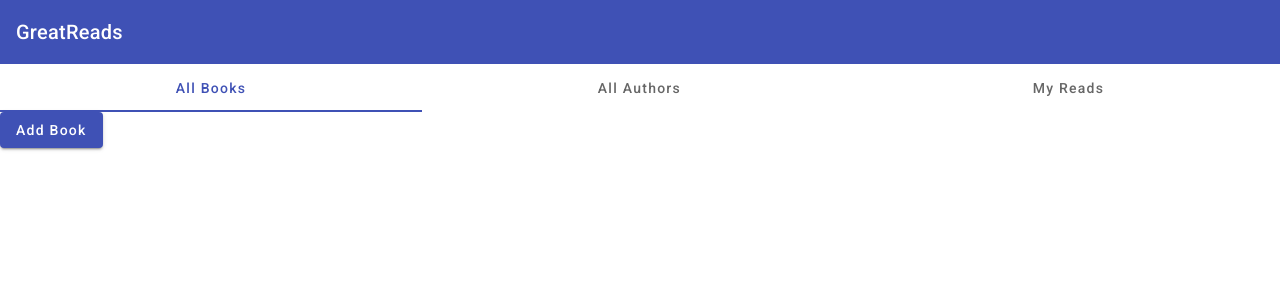
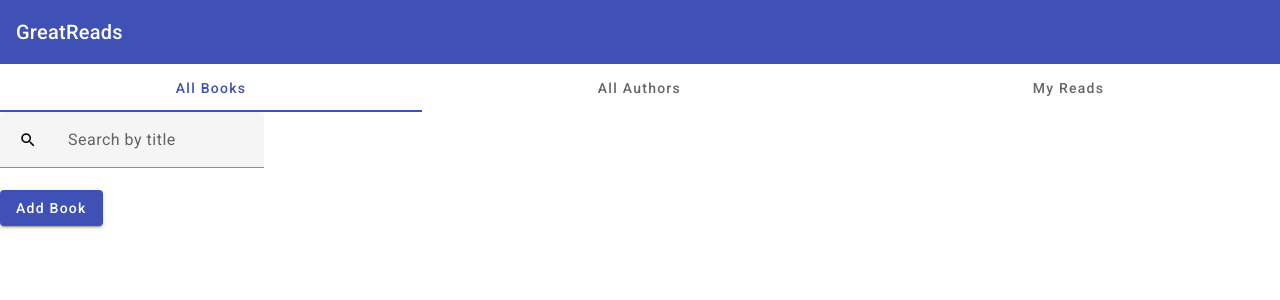
Before and after one commit to rhare26/GreatReads, an Angular app: page /book in a window 1280 px wide. Shown: the top 300 px of the page. Built offline with nearby package versions, Linux system fonts and the light colour scheme; no server answers.

Commit message:
Search bar by book and author, returns book-cards

```diff
--- a/src/app/app.module.ts
+++ b/src/app/app.module.ts
@@ -12,6 +12,7 @@ import { MyReadComponent } from "./my-read/my-read.component";
 import { AddEditMyReadComponent } from './my-read/add-edit-my-read/add-edit-my-read.component';
 import { BookCardComponent } from './book/book-card/book-card.component';
 import { SharedService } from './shared.service';
+import { SearchPipe } from './search.pipe'
 
 import { HttpClientModule } from '@angular/common/http';
 import { FormsModule, ReactiveFormsModule } from '@angular/forms';
@@ -27,6 +28,7 @@ import { MatIconModule } from '@angular/material/icon';
 import { MatListModule } from "@angular/material/list";
 import { MatInputModule } from "@angular/material/input";
 import { MatSelectModule } from "@angular/material/select";
+import { MatAutocompleteModule } from "@angular/material/autocomplete";
 
 @NgModule({
   declarations: [
@@ -40,7 +42,8 @@ import { MatSelectModule } from "@angular/material/select";
     MyReadComponent,
     AddEditMyReadComponent,
     ShowMyReadComponent,
-    BookCardComponent
+    BookCardComponent,
+    SearchPipe
   ],
   imports: [
     BrowserModule,
@@ -58,6 +61,7 @@ import { MatSelectModule } from "@angular/material/select";
     MatListModule,
     MatInputModule,
     MatSelectModule,
+    MatAutocompleteModule
   ],
   providers: [SharedService],
   bootstrap: [AppComponent]
--- a/src/app/book/book.component.html
+++ b/src/app/book/book.component.html
@@ -1,13 +1,22 @@
+<!-- Search bar -->
+<mat-form-field>
+  <input type="string" matInput
+         placeholder="Search by title"
+         name= "search" [(ngModel)]= "searchInput">
+  <button matPrefix mat-button ><mat-icon >search</mat-icon></button>
+</mat-form-field>
+
 <!-- Button to add a new book -->
-<button mat-raised-button color="primary"
+<br><button mat-raised-button color="primary"
         data-bs-toggle="modal" data-bs-target="#exampleModal"
-        (click)="addClick()" data-backdrop="static" data-keyboard="false">
+        (click)="addBook()" data-backdrop="static" data-keyboard="false">
   Add Book
 </button>
 
 <!-- List all books -->
 <app-show-book-list
   [bookList]="bookList"
+  [filterFor]="searchInput"
   (onEditBook)="editBook($event)">
 
 </app-show-book-list>
--- a/src/app/book/book.component.ts
+++ b/src/app/book/book.component.ts
@@ -1,6 +1,6 @@
-import { Component, OnInit } from '@angular/core';
-import {Book} from "../models/book";
-import {SharedService} from "../shared.service";
+import { Component } from '@angular/core';
+import { Book } from "../models/book";
+import { SharedService } from "../shared.service";
 
 @Component({
   selector: 'app-book',
@@ -12,6 +12,7 @@ export class BookComponent {
   bookList: Book[] = [];
   addMode:boolean = false;
   editMode:boolean = false;
+  searchInput: string = "";
 
   constructor(private service:SharedService){}
 
@@ -38,7 +39,4 @@ export class BookComponent {
     });
   }
 
-  addClick() {
-
-  }
 }
--- a/src/app/book/show-book-list/show-book-list.component.html
+++ b/src/app/book/show-book-list/show-book-list.component.html
@@ -1,5 +1,5 @@
 <!-- List of books -->
-<mat-list *ngFor="let book of bookList">
+<mat-list *ngFor="let book of bookList | search:filterFor">
   <app-book-card
     [book]="book"
     (onEditBook)="editBook(book)"
--- a/src/app/book/show-book-list/show-book-list.component.ts
+++ b/src/app/book/show-book-list/show-book-list.component.ts
@@ -1,6 +1,6 @@
 import {Component, EventEmitter, Output, Input} from '@angular/core';
 import { SharedService } from 'src/app/shared.service'
-import {Book} from "../../models/book";
+import { Book } from "../../models/book";
 
 @Component({
   selector: 'app-show-book-list',
@@ -13,7 +13,9 @@ export class ShowBookListComponent {
   editMode:boolean = false;
   addMode:boolean = false;
 
+
   @Input() bookList!:Book[];
+  @Input() filterFor!:string;
 
   @Output() onEditBook: EventEmitter<Book> = new EventEmitter();
   @Output() onAddBook: EventEmitter<Book> = new EventEmitter();
@@ -21,6 +23,7 @@ export class ShowBookListComponent {
   constructor(private service:SharedService){}
 
   ngOnInit(): void{}
+
 
   //continue to pass this to grandparent of book-card
   editBook(book: Book) {
@@ -30,7 +33,7 @@ export class ShowBookListComponent {
   deleteBook(book: Book) {
     if(confirm('Are you sure?')){
       //TODO: filter the deleted book out so you don't have to refresh
-      this.service.deleteBook(book).subscribe(data=>{})
+      this.service.deleteBook(book).subscribe()
     }
   }
 }
--- /dev/null
+++ b/src/app/search.pipe.ts
@@ -0,0 +1,24 @@
+//adapted from https://plainenglish.io/blog/how-to-implement-an-instant-search-functionality-in-angular-e0c0a1e97502
+
+import { Pipe, PipeTransform } from '@angular/core';
+import { Book } from "./models/book";
+
+@Pipe({
+  name:'search'
+})
+
+export class SearchPipe implements PipeTransform {
+  transform(books: Book[], searchInput: string): any[]{
+    if(!searchInput) {
+      return books;
+    }
+
+    searchInput = searchInput.toLowerCase();
+    return books.filter(
+      b => b.title.toLowerCase().includes(searchInput) ||
+        b.author.firstName.toLowerCase().includes(searchInput) ||
+        b.author.lastName.toLowerCase().includes(searchInput)
+    )
+
+  }
+}
```
